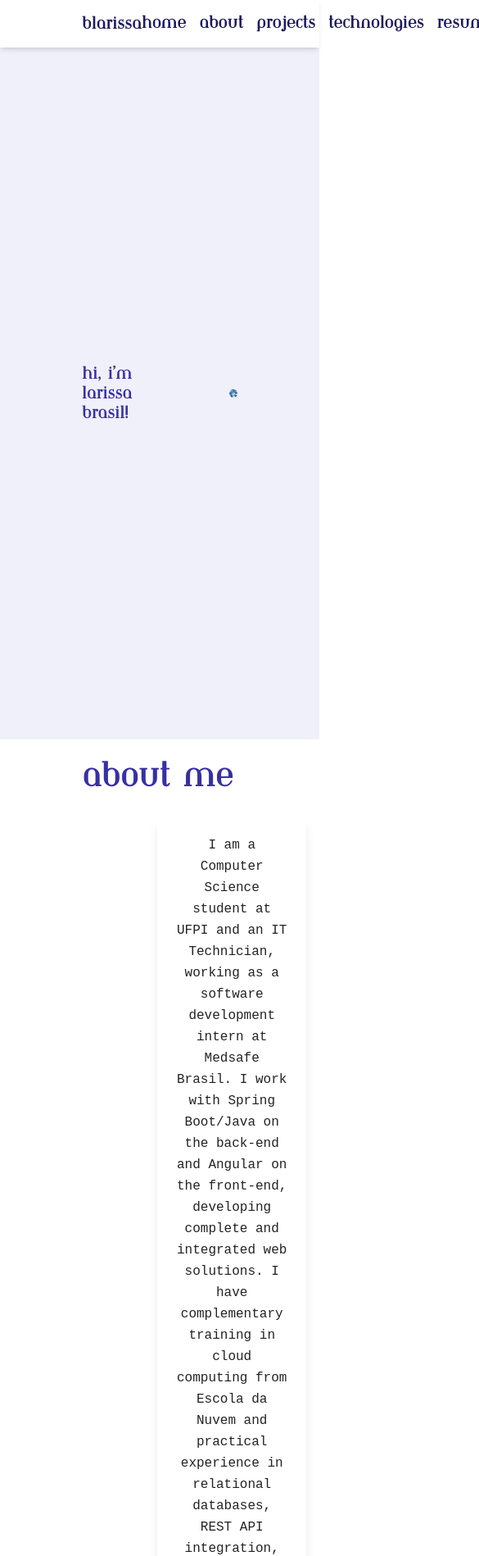
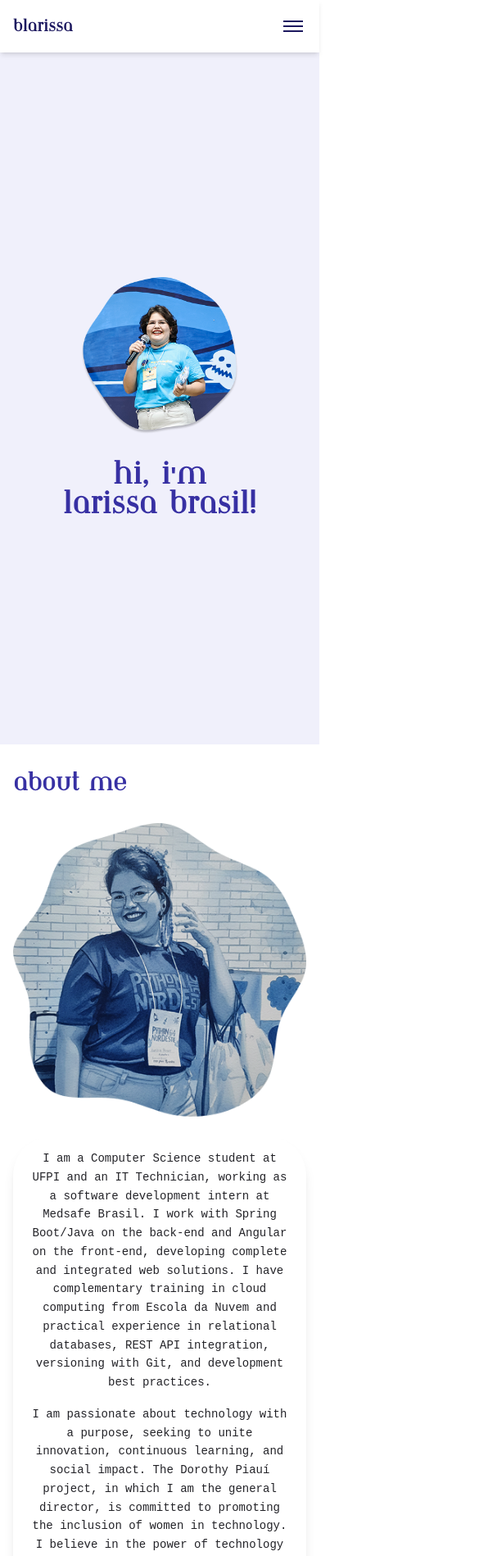
Before and after one commit to Blarissa/Blarissa.github.io, a React (Vite) app: page / in a window 390 px wide. Shown: the top 1898 px of the page at 82% size, 585 px wide, since content can reach past the window. Built offline with nearby package versions, Linux system fonts and the light colour scheme.

Commit message:
feat: atualizar estrutura e estilo dos componentes Header, Footer e ProjectCard; adicionar responsividade e acessibilidade

```diff
--- a/src/App.tsx
+++ b/src/App.tsx
@@ -12,33 +12,33 @@ function App() {
       <body>
         <div
           id="home"
-          className="w-full h-screen bg-[var(--primary-100)] px-[100px] flex justify-center"
+          className="w-full min-h-screen bg-[var(--primary-100)] section-padding-x flex justify-center items-center py-20 md:py-0"
         >
-          <div className="grid grid-cols-[61%_auto] items-center  gap-16 w-fit">
-            <h1 className="w-fit sm:text-5xl md:text-6xl text-left text-[var(--primary-600)] px-0">
-              hi, i’m <br></br> larissa brasil!
+          <div className="grid grid-cols-1 md:grid-cols-[60%_auto] items-center gap-8 md:gap-12 lg:gap-16 w-full max-w-7xl">
+            <h1 className="w-full text-3xl sm:text-4xl md:text-5xl lg:text-6xl text-center md:text-left text-[var(--primary-600)] order-2 md:order-1">
+              hi, i'm <br></br> larissa brasil!
             </h1>
             <img
               src={larissa_welcome}
               alt="Larissa Brasil"
-              className="w-[300px] sm:w-[400px] h-auto mx-auto align-left"
+              className="w-48 sm:w-64 md:w-72 lg:w-80 h-auto mx-auto order-1 md:order-2"
             ></img>
           </div>
         </div>
 
-        <div id="about" className="px-[100px] py-8">
+        <div id="about" className="section-padding">
           <h2 className="section-title">about me</h2>
-          <div className="grid grid-cols-[40%_auto] gap-4 w-full items-center">
+          <div className="grid grid-cols-1 lg:grid-cols-[40%_auto] gap-6 md:gap-8 w-full items-center">
             <img
               src={larissa_about}
               alt="Larissa Brasil"
-              className="h-auto mx-auto align-left"
+              className="h-auto w-full max-w-sm mx-auto"
             ></img>
-            <div className="max-w-4xl mx-auto p-6 bg-white shadow-lg rounded-lg">
+            <div className="max-w-4xl mx-auto p-4 sm:p-6 bg-white shadow-lg rounded-[3rem]">
               {curriculoLarissa.about.map((text, index) => (
                 <p
                   key={index}
-                  className="mb-4 text-[var(--gray-600)] leading-relaxed text-center"
+                  className="mb-4 body-text text-center md:text-justify"
                 >
                   {text}
                 </p>
@@ -54,11 +54,11 @@ function App() {
             />
         </div>
 
-        <div id="technologies" className="px-[100px] py-8">
+        <div id="technologies" className="section-padding">
           <h2 className="section-title">technologies</h2>
-          <div className="flex flex-wrap w-full items-center justify-center">
+          <div className="flex flex-wrap w-full items-center justify-center gap-2 sm:gap-4">
               {curriculoLarissa.technical_skills.map((skill, index) => (
-                <img key={index} src={`/src/assets/images/icons/${skill.icon}`} alt={skill.technology} className="inline-block m-2 w-25 h-25" />
+                <img key={index} src={`/src/assets/images/icons/${skill.icon}`} alt={skill.technology} className="icon-img" />
               ))}
           </div>
         </div>
--- a/src/components/Footer.tsx
+++ b/src/components/Footer.tsx
@@ -6,20 +6,20 @@ import '../index.css';
 function Footer() {
   return (
     <footer
-        className="flex flex-col gap-2 justify-center items-center bg-[var(--primary-100)] shadow-md p-4 px-[150px] text-center text-sm text-[var(--primary-700)]">
-        <nav className="nav grid grid-cols-3 gap-4 justify-center w-fit">
-            <a className="nav-link" href="https://github.com/Blarissa" target="_blank">
-                <img src={githubIcon} alt="GitHub" className="inline w-6 h-6 align-middle"></img>
+        className="flex flex-col gap-3 sm:gap-4 justify-center items-center bg-[var(--primary-100)] shadow-top p-4 sm:p-6 section-padding-x text-center text-xs sm:text-sm text-[var(--primary-700)]">
+        <nav className="nav grid grid-cols-3 gap-4 sm:gap-6 justify-center w-fit">
+            <a className="nav-link" href="https://github.com/Blarissa" target="_blank" rel="noopener noreferrer">
+                <img src={githubIcon} alt="GitHub" className="inline w-6 h-6 sm:w-8 sm:h-8 align-middle"></img>
             </a>
-            <a className="nav-link" href="mailto:larissabrasil009@gmail.com" target="_blank">
-                <img src={emailIcon} alt="Gmail" className="inline w-6 h-6 align-middle"></img>
+            <a className="nav-link" href="mailto:larissabrasil009@gmail.com" target="_blank" rel="noopener noreferrer">
+                <img src={emailIcon} alt="Gmail" className="inline w-6 h-6 sm:w-8 sm:h-8 align-middle"></img>
             </a>
-            <a className="nav-link" href="https://www.linkedin.com/in/brasil-larissa/" target="_blank">
-                <img src={linkedinIcon} alt="Linkedin" className="inline w-6 h-6 align-middle"></img>
+            <a className="nav-link" href="https://www.linkedin.com/in/brasil-larissa/" target="_blank" rel="noopener noreferrer">
+                <img src={linkedinIcon} alt="Linkedin" className="inline w-6 h-6 sm:w-8 sm:h-8 align-middle"></img>
             </a>
         </nav>
 
-        &copy;  {new Date().getFullYear()} Larissa Brasil. All rights reserved.
+        <p className="text-center">&copy;  {new Date().getFullYear()} Larissa Brasil. All rights reserved.</p>
     </footer>
   );
 }
--- a/src/components/Header.tsx
+++ b/src/components/Header.tsx
@@ -1,17 +1,45 @@
+import { useState } from "react";
+
 function Header() {
+  const [isMenuOpen, setIsMenuOpen] = useState(false);
+
   return (
     <header>
-      <nav className="bg-white shadow-md p-4 px-[100px] sticky top-0 z-50">
+      <nav className="bg-white shadow-md p-4 section-padding-x sticky top-0 z-50">
         <div className="max-w-7xl mx-auto flex justify-between items-center text-[var(--primary-700)] m-0">
-          <h2>blarissa</h2>
-          <div className="space-x-4">
-            <a href="#home">home</a>
-            <a href="#about">about</a>
-            <a href="#projects">projects</a>
-            <a href="#technologies">technologies</a>
-            <a href="/Curriculo - Larissa dos Santos Brasil.pdf" target="_blank" rel="noopener noreferrer">resume</a>
+          <h2 className="text-lg sm:text-xl md:text-2xl">blarissa</h2>
+
+          {/* Botão hamburger para mobile */}
+          <button
+            className="md:hidden flex flex-col gap-1 w-8 h-8 justify-center items-center"
+            onClick={() => setIsMenuOpen(!isMenuOpen)}
+            aria-label="Toggle menu"
+          >
+            <span className={`hamburger-line ${isMenuOpen ? 'rotate-45 translate-y-1.5' : ''}`}></span>
+            <span className={`hamburger-line ${isMenuOpen ? 'opacity-0' : ''}`}></span>
+            <span className={`hamburger-line ${isMenuOpen ? '-rotate-45 -translate-y-1.5' : ''}`}></span>
+          </button>
+
+          {/* Menu desktop */}
+          <div className="hidden md:flex space-x-4 lg:space-x-6 text-sm lg:text-base">
+            <a href="#home" className="nav-link">home</a>
+            <a href="#about" className="nav-link">about</a>
+            <a href="#projects" className="nav-link">projects</a>
+            <a href="#technologies" className="nav-link">technologies</a>
+            <a href="/Curriculo - Larissa dos Santos Brasil.pdf" target="_blank" rel="noopener noreferrer" className="nav-link">resume</a>
           </div>
         </div>
+
+        {/* Menu mobile */}
+        {isMenuOpen && (
+          <div className="md:hidden mt-4 flex flex-col space-y-3 text-center pb-4">
+            <a href="#home" onClick={() => setIsMenuOpen(false)} className="nav-link">home</a>
+            <a href="#about" onClick={() => setIsMenuOpen(false)} className="nav-link">about</a>
+            <a href="#projects" onClick={() => setIsMenuOpen(false)} className="nav-link">projects</a>
+            <a href="#technologies" onClick={() => setIsMenuOpen(false)} className="nav-link">technologies</a>
+            <a href="/Curriculo - Larissa dos Santos Brasil.pdf" target="_blank" rel="noopener noreferrer" className="nav-link">resume</a>
+          </div>
+        )}
       </nav>
     </header>
   );
--- a/src/index.css
+++ b/src/index.css
@@ -2,19 +2,19 @@
 
 @font-face {
   font-family: "Bayer TypeArchiType";
-  src: url('./assets/fonts/Bayer TypeArchiType Regular.otf') format('opentype');
+  src: url("./assets/fonts/Bayer TypeArchiType Regular.otf") format("opentype");
   font-weight: normal;
   font-style: normal;
 }
 
 :root {
-  --primary-700: #1C185F;
-  --primary-600: #3730A3;
-  --primary-500: #5454CD;
-  --primary-400: #817EDD;
-  --primary-300: #AAA8E9;
-  --primary-200: #DAD3FE;
-  --primary-100: #F0F0FB;
+  --primary-700: #1c185f;
+  --primary-600: #3730a3;
+  --primary-500: #5454cd;
+  --primary-400: #817edd;
+  --primary-300: #aaa8e9;
+  --primary-200: #dad3fe;
+  --primary-100: #f0f0fb;
   --gray-600: #232328;
   --gray-100: #d5d5d8;
 }
@@ -30,47 +30,75 @@ nav a {
   font-weight: 600;
 }
 
-nav a, nav h2 {
+nav a,
+nav h2 {
   font-size: medium;
 }
 
-.card-border {
-  border-top: 3px solid var(--primary-200);
-  border-left: 3px solid var(--primary-200);
-  border-right: 6px solid var(--primary-200);
-  border-bottom: 6px solid var(--primary-200);
-}
+@layer components {
+  /* Padding horizontal responsivo para seções */
+  .section-padding-x {
+    @apply px-4 sm:px-8 md:px-16 lg:px-24 xl:px-32;
+  }
 
-.card-hover {
-  border-top: 3px solid var(--primary-200);
-  border-left: 3px solid var(--primary-200);
-  border-right: 6px solid var(--primary-200);
-  border-bottom: 6px solid var(--primary-200);
-  border-radius: 0.75rem;
-  box-shadow: 0 1px 2px 0 rgba(0, 0, 0, 0.05);
-  padding: 1rem;
-  transition: background-color 0.3s, colors 0.3s;
-}
-.card-hover:hover {
-  background-color: var(--primary-100);
-}
+  /* Padding vertical responsivo para seções */
+  .section-padding-y {
+    @apply py-8 md:py-12 lg:py-16;
+  }
 
-.section-container {
-  width: 100%;
-  margin-left: auto;
-  margin-right: auto;
-  padding: 4rem;
-  padding-top: 2rem;
-  padding-bottom: 2rem;
-  background-color: white;
-}
+  /* Padding completo para seções */
+  .section-padding {
+    @apply px-4 sm:px-8 md:px-16 lg:px-24 xl:px-32 py-8 md:py-12 lg:py-16;
+  }
 
-.section-title {
-  font-weight: bold;
-  color: var(--primary-600);
-  padding-bottom: 2rem;
-  font-size: 2rem;
-  line-height: 1.75rem;
+  /* Links de navegação com hover */
+  .nav-link {
+    @apply hover:text-[var(--primary-500)] transition-colors;
+  }
+
+  /* Linha do menu hamburger */
+  .hamburger-line {
+    @apply w-6 h-0.5 bg-[var(--primary-700)] transition-all;
+  }
+
+  /* Container da seção */
+  .section-container {
+    @apply w-full mx-auto px-4 sm:px-8 md:px-16 lg:px-24 xl:px-32 py-8 md:py-12 lg:py-16 bg-white;
+  }
+
+  /* Título de seção */
+  .section-title {
+    @apply font-bold text-[var(--primary-600)] pb-8 text-2xl sm:text-3xl lg:text-4xl;
+  }
+
+  /* Card com borda customizada */
+  .card-border {
+    @apply border-[3px] border-t-[var(--primary-200)] border-l-[var(--primary-200)]
+           border-r-[6px] border-b-[6px] rounded-[3rem] p-4;
+  }
+
+  /* Imagem de ícone responsiva */
+  .icon-img {
+    @apply w-12 h-12 sm:w-16 sm:h-16 md:w-20 md:h-20 lg:w-24 lg:h-24;
+  }
+
+  /* Texto do corpo responsivo */
+  .body-text {
+    @apply text-sm sm:text-base text-[var(--gray-600)] leading-relaxed;
+  }
+
+  /* Card de projeto */
+  .project-card {
+    @apply bg-[var(--primary-100)] md:bg-white border-[3px] border-t-[var(--primary-200)]
+    border-l-[var(--primary-200)] border-r-[var(--primary-300)] border-b-[var(--primary-300)] border-r-[6px] border-b-[6px] rounded-[3rem] p-4
+    shadow-sm md:hover:bg-[var(--primary-100)] transition-colors duration-300 flex
+    flex-col justify-center hover:shadow-md;
+  }
+
+  /* Sombra superior */
+  .shadow-top {
+    @apply shadow-[0_-4px_6px_-1px_rgba(0,0,0,0.1)];
+  }
 }
 
 @media print {
```
Also changed, not shown: src/components/ProjectCard.tsx (+9 -12 lines).
